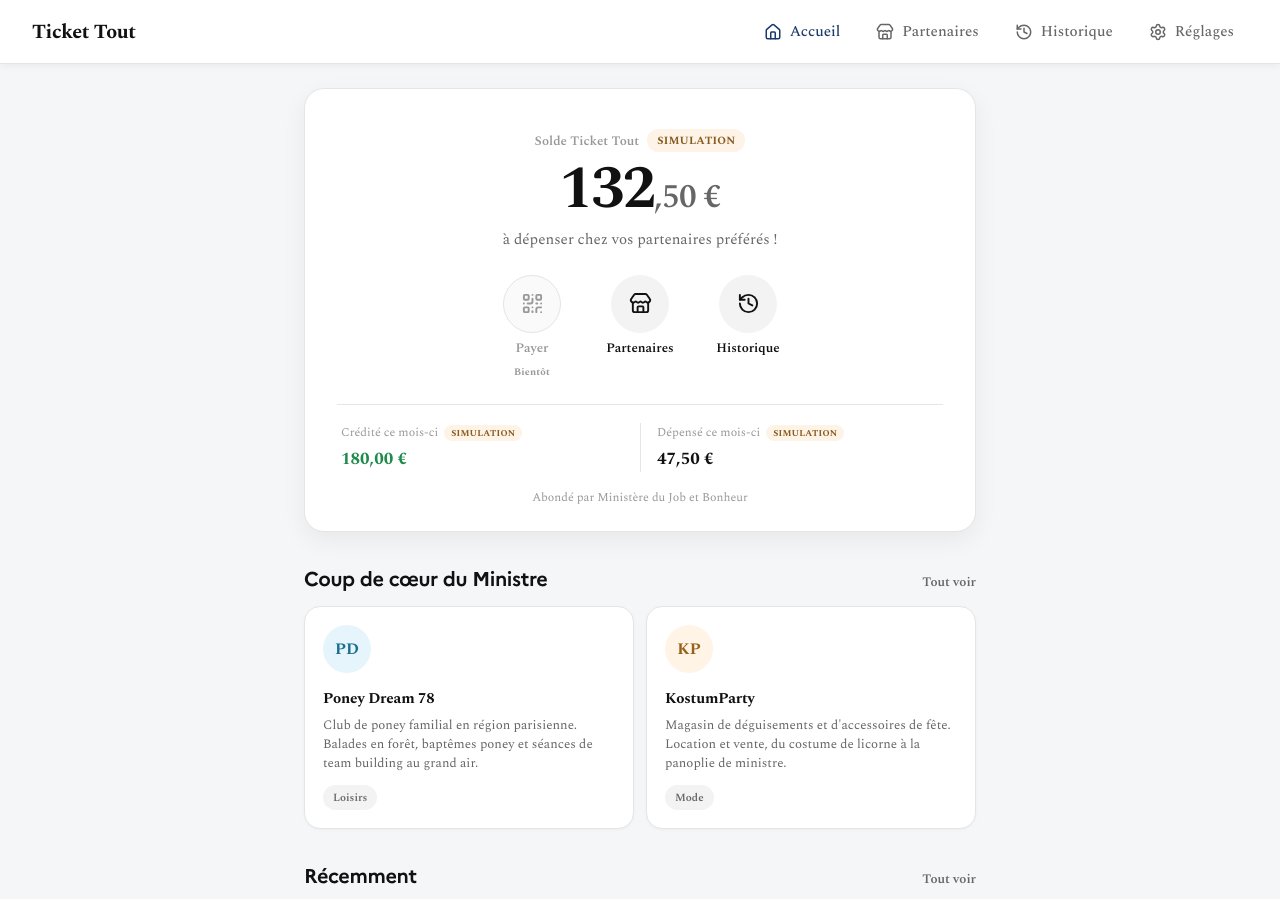
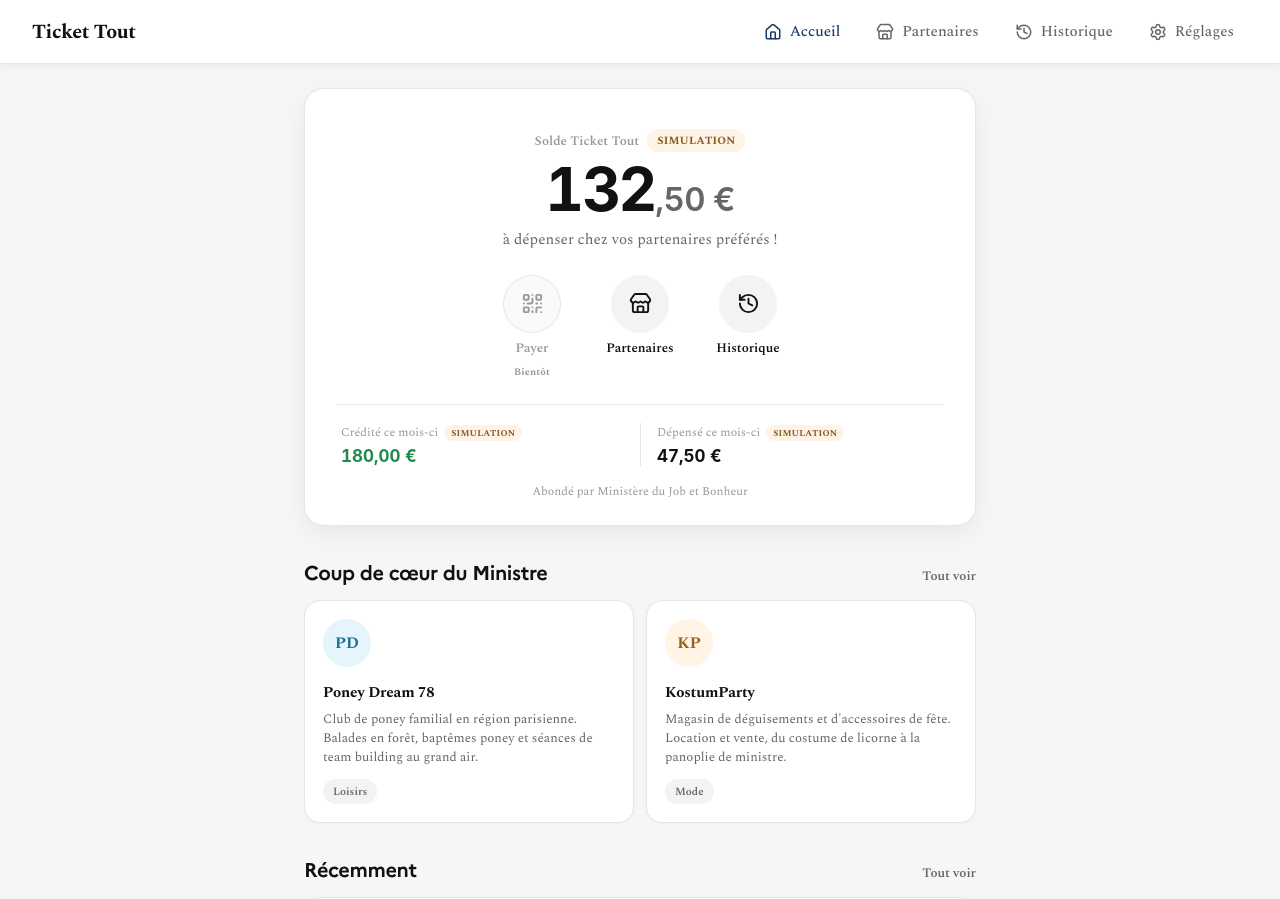
Before and after one commit to Tinto57/survivor_pool_mirror, a Next.js app in the folder frontend/: page /employee in a window 1280 px wide. Shown: the top 899 px of the page. Built offline with nearby package versions, Linux system fonts and the light colour scheme; no server answers.

Commit message:
[FIX] Keep system font for amount displays

```diff
--- a/frontend/app/components/BalanceCard/BalanceCard.module.css
+++ b/frontend/app/components/BalanceCard/BalanceCard.module.css
@@ -27,6 +27,7 @@
 .amount {
     margin: 6px 0 0;
 
+    font-family: var(--font-system);
     font-size: 46px;
     font-weight: 700;
     line-height: 1.05;
@@ -156,6 +157,7 @@
 .statValue {
     margin: 4px 0 0;
 
+    font-family: var(--font-system);
     font-size: 17px;
     font-weight: 700;
     font-variant-numeric: tabular-nums;
--- a/frontend/app/components/TransactionRow/TransactionRow.module.css
+++ b/frontend/app/components/TransactionRow/TransactionRow.module.css
@@ -46,6 +46,7 @@
 .amount {
     flex-shrink: 0;
 
+    font-family: var(--font-system);
     font-size: 15px;
     font-weight: 600;
     letter-spacing: -0.01em;
```
